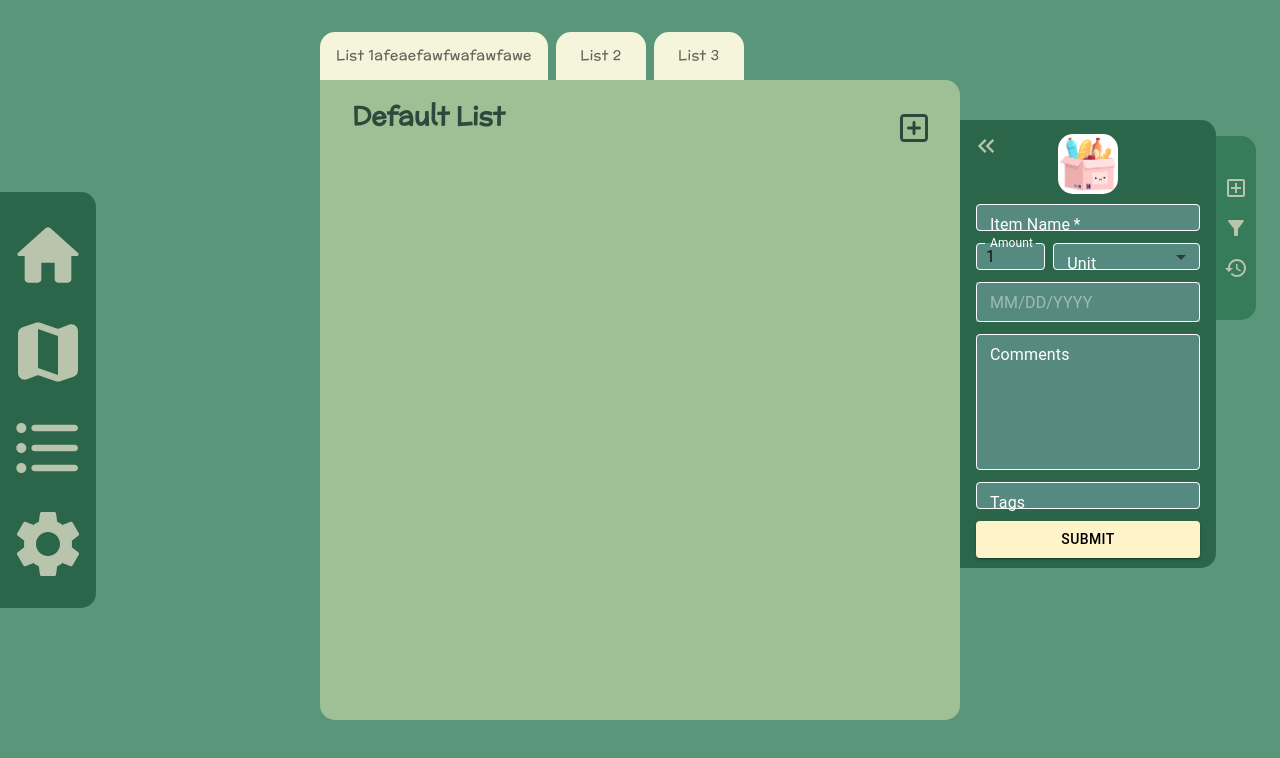
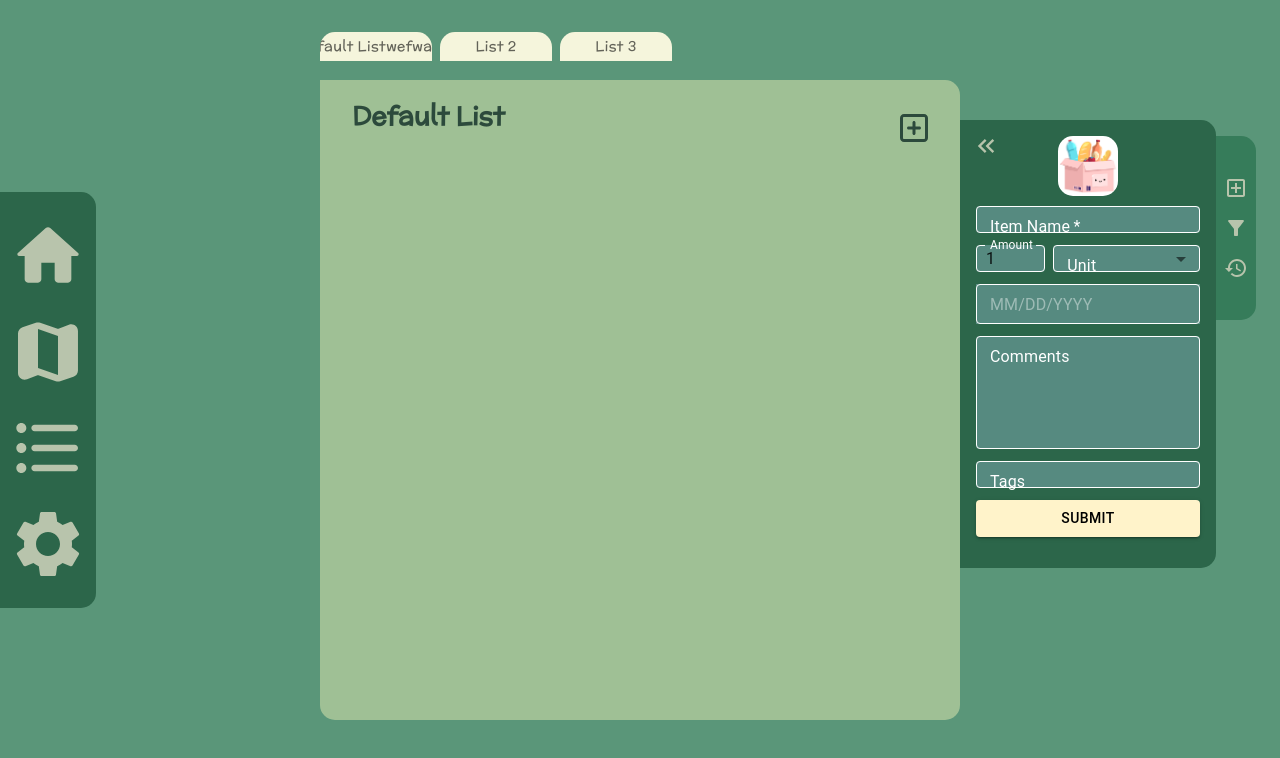
Before and after one commit to cjapar2/pantry-revised, a React (Create React App) app in the folder client/: page / in a window 1280 px wide. Both pictures are taken after a click on the button 980 px from the left and 188 px from the top of the page. Shown: the top 758 px of the page. Built offline with nearby package versions, Linux system fonts and the light colour scheme.

Commit message:
Styling tabs. TODO: Fix bug where ellipsis overflow isn't working on the tab labels.

```diff
--- a/client/src/components/TestTabs.js
+++ b/client/src/components/TestTabs.js
@@ -1,9 +1,25 @@
-import { Box, Tabs, Tab } from '@mui/material'
+import { Tabs, Tab } from '@mui/material'
+import { styled } from '@mui/material/styles';
 import React, { useContext } from 'react'
 import '../styles/TestTabs.css';
 import { ListsContext } from './contexts/ListsContext';
 import { List } from './List';
 import { ItemsProvider } from './contexts/ItemsContext';
+
+const CustomTab = styled(Tab)(({ theme }) => ({
+  minHeight: '0rem',
+  lineHeight: '5px',
+  padding: '1', // Padding next to text
+  /* Restrict name to one line */
+  whiteSpace: 'nowrap',
+  /* Hide text after width is 10rem */
+  width: '7rem',
+  overflow: 'hidden',
+  textOverflow: 'ellipsis',
+  display: 'flex',
+  justifyContent: 'center', // Center align the label
+}));
+
 
 export function TestTabs() {
 
@@ -27,9 +43,9 @@ export function TestTabs() {
                 textTransform: 'none',
             }
             }}>
-              <Tab label='List 1afeaefawfwafawfawe'>List 1</Tab>
-              <Tab label='List 2'>List 2</Tab>
-              <Tab label='List 3'>List 3</Tab>
+              <CustomTab label='Default Listwefwaffe'>List 1</CustomTab>
+              <CustomTab label='List 2'>List 2</CustomTab>
+              <CustomTab label='List 3'>List 3</CustomTab>
             </Tabs>
           </div>
       </div>
--- a/client/src/components/sidePanelComponents/NewItemForm.js
+++ b/client/src/components/sidePanelComponents/NewItemForm.js
@@ -222,7 +222,7 @@ export function NewItemForm({item}) {
             label="Comments"
             value={comments}
             multiline // Multiline and rows={5} lets textfield take a bigger space
-            rows={5}
+            rows={isScreenSmall ? 4 : 5}
             fullWidth
             onChange={(e) => setComments(e.target.value)}
           />
--- a/client/src/styles/TestTabs.css
+++ b/client/src/styles/TestTabs.css
@@ -16,6 +16,10 @@
     left: 0;
 }
 
+.MuiTabs-root {
+    min-height: 1px;
+}
+
 @media (max-width: 1800px) {
     .testTabContainer {
     padding: 40vh 20rem;
--- a/client/src/styles/sidePanelStyles/Changelog.css
+++ b/client/src/styles/sidePanelStyles/Changelog.css
@@ -7,3 +7,11 @@
     border-radius: 0px 15px 15px 0px;
     background-color: aquamarine;
 }
+
+@media (max-width: 1800px) {
+    .changelogContent {
+        top: 0.5rem;
+        width: 14rem;
+        height: 27rem;
+    }
+}
--- a/client/src/styles/sidePanelStyles/Filters.css
+++ b/client/src/styles/sidePanelStyles/Filters.css
@@ -7,3 +7,11 @@
     border-radius: 0px 15px 15px 0px;
     background-color: pink;
 }
+
+@media (max-width: 1800px) {
+    .filtersContent {
+        top: 0.5rem;
+        width: 14rem;
+        height: 27rem;
+    }
+}
--- a/client/src/styles/sidePanelStyles/NewItemForm.css
+++ b/client/src/styles/sidePanelStyles/NewItemForm.css
@@ -2,7 +2,7 @@
     position: absolute;
     width: 18rem;
     height: 34rem;
-    top: 0.4rem;
+    top: 1rem;
     left: 1rem;
     border-radius: 0px 15px 15px 0px;
     /* background-color: greenyellow; */
@@ -14,7 +14,8 @@
 
 @media (max-width: 1800px) {
     .itemFormContainer {
+        top: 0.5rem;
         width: 14rem;
-        height: 10rem;
+        height: 27rem;
     }
 }
```
